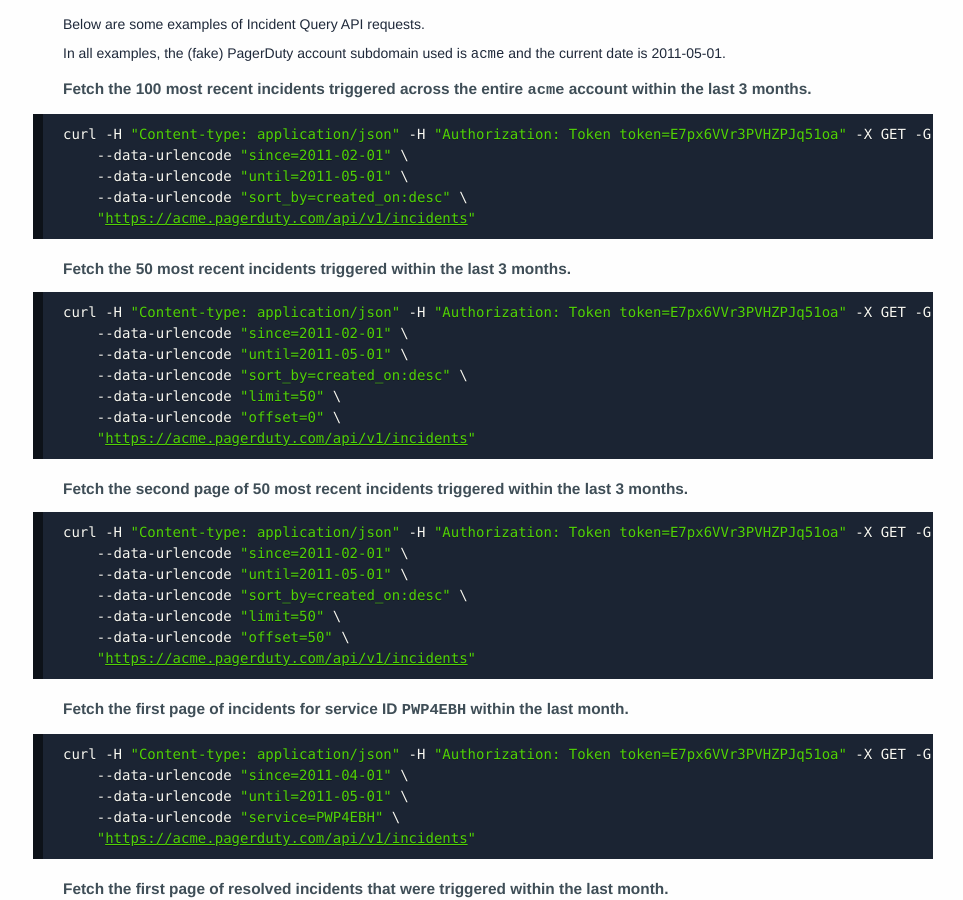
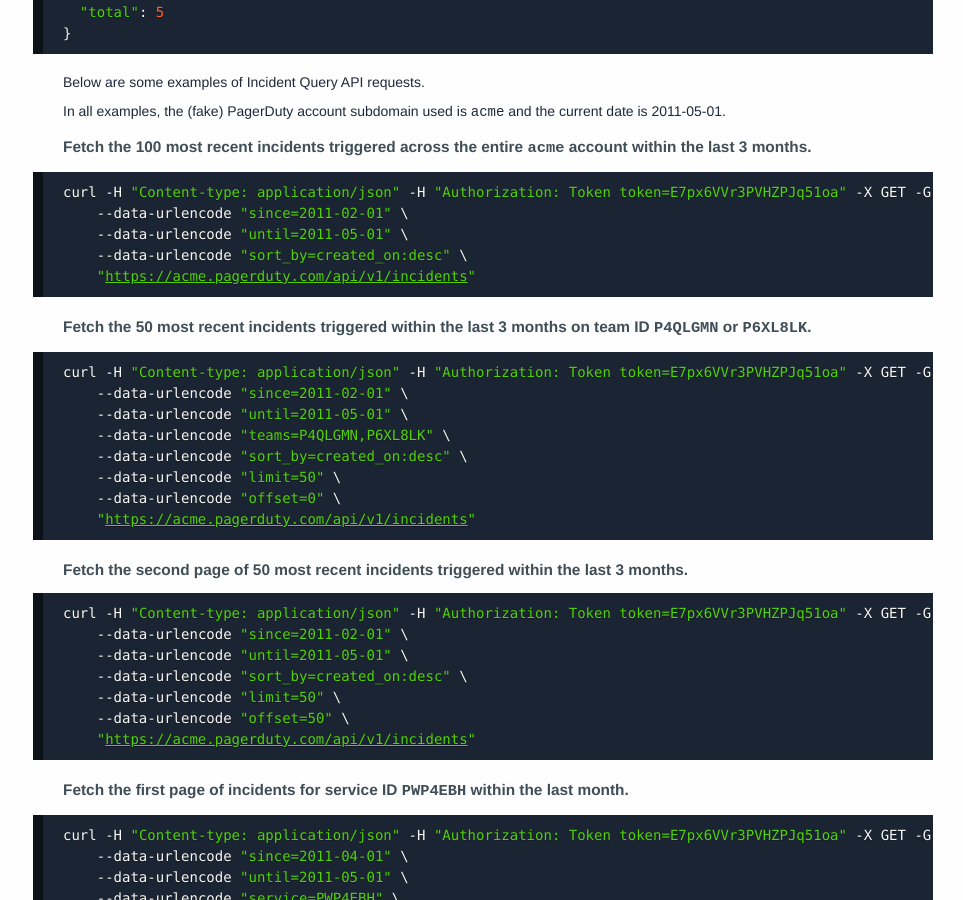
Before and after one commit to h4dz/devdocs, a Jekyll site: the page built from source/documentation/rest/incidents/list.html, in a window 1280 px wide and 900 px high, scrolled down 7765 px. Shown: the whole window, without its empty margins (317-1280 px from the left). Built offline with Jekyll 4.4.1, drawn with Linux system fonts in a browser that asks for light colours; some web fonts are replaced; some of the changed text lies outside the part shown.

Commit message:
Added teams parameter and example to incidents#list
[IN-169]

```diff
--- a/source/documentation/rest/incidents/list.html
+++ b/source/documentation/rest/incidents/list.html
@@ -169,6 +169,20 @@ GET https://<span class="base_url contenteditable persist" contenteditable="true
             <p>
               Separate multiple ids with a comma.
             </p>
+          </td>
+        </tr>
+        <tr>
+          <td>
+            teams
+          </td>
+          <td>
+            <a href="/documentation/rest/types#string">String</a>
+          </td>
+          <td>
+            No
+          </td>
+          <td>
+            A comma-separated list of team IDs, specifying teams whose maintenance windows will be returned.
           </td>
         </tr>
         <tr>
@@ -715,12 +729,13 @@ GET https://<span class="base_url contenteditable persist" contenteditable="true
     "https://<span class="base_url contenteditable persist" contenteditable="true">acme</span>.pagerduty.com/api/v1/incidents"</code>
 </pre>
   <h4>
-    Fetch the 50 most recent incidents triggered within the last 3 months.
+    Fetch the 50 most recent incidents triggered within the last 3 months on team ID <code>P4QLGMN</code> or <code>P6XL8LK</code>.
   </h4>
   <pre>
 <code class="prettyprint language-bash curl">curl -H "Content-type: application/json" -H "Authorization: Token token=<span class="base_auth_token contenteditable persist" contenteditable="true">E7px6VVr3PVHZPJq51oa</span>" -X GET -G \
     --data-urlencode "since=<span class='curl_params-since contenteditable' contenteditable='true'>2011-02-01</span>" \
     --data-urlencode "until=<span class='curl_params-until contenteditable' contenteditable='true'>2011-05-01</span>" \
+    --data-urlencode "teams=<span class='curl_params-until contenteditable' contenteditable='true'>P4QLGMN,P6XL8LK</span>" \
     --data-urlencode "sort_by=<span class='curl_params-sort_by contenteditable' contenteditable='true'>created_on:desc</span>" \
     --data-urlencode "limit=50" \
     --data-urlencode "offset=0" \
```
